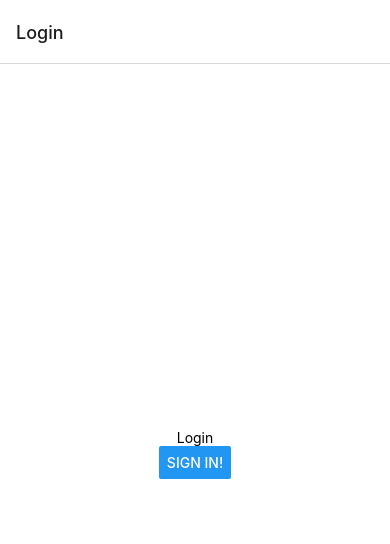
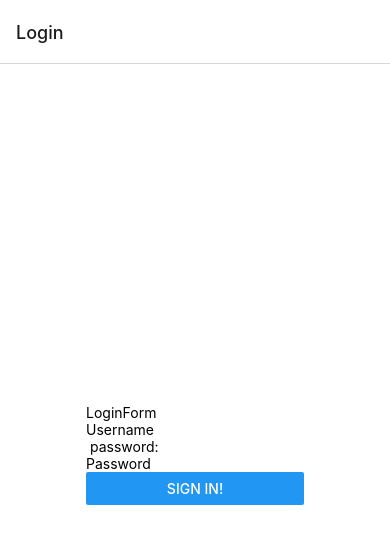
Before and after one commit to Argier96/wbma-assignments, a React Native app: screen /Profile in a window 390 px wide. Shown: the top 544 px of the page. Built offline with nearby package versions, Linux system fonts and the light colour scheme; no server answers.

Commit message:
fixed login and login form done

```diff
--- /dev/null
+++ b/Component/LoginForm.js
@@ -0,0 +1,73 @@
+import {Button, View, Text, TextInput} from 'react-native';
+import PropTypes from 'prop-types';
+import React, {useContext} from 'react';
+import {MainContext} from '../contexts/MainContext';
+import {useAuthentication} from '../Hooks/ApiHooks';
+import AsyncStorage from '@react-native-async-storage/async-storage';
+import {Controller, useForm} from 'react-hook-form';
+
+const LoginForm = (props) => {
+  const {setIsLoggedIn} = useContext(MainContext);
+  const {postLogin} = useAuthentication();
+  const {
+    control,
+    handleSubmit,
+    formState: {errors},
+  } = useForm({
+    defaultValues: {username: '', password: ''},
+  });
+
+  const logIn = async (loginData) => {
+    console.log('Login button pressed', loginData);
+
+    try {
+      const loginResult = await postLogin(loginData);
+      console.log('logIn', loginResult);
+      await AsyncStorage.setItem('userToken', loginResult.token);
+      setIsLoggedIn(true);
+    } catch (error) {
+      console.error('logIn', error);
+    }
+  };
+
+  return (
+    <View>
+      <Text>LoginForm</Text>
+      <Controller
+        control={control}
+        rules={{required: true, minLength: 3}}
+        render={({field: {onChange, onBlur, value}}) => (
+          <TextInput
+            placeholder="Username"
+            onBlur={onBlur}
+            onChangeText={onChange}
+            value={value}
+          />
+        )}
+        name="username"
+      />
+      {errors.username && <Text>Username incorrect.</Text>}
+      <Text> password:</Text>
+      <Controller
+        control={control}
+        rules={{required: true, minLength: 5}}
+        render={({field: {onChange, onBlur, value}}) => (
+          <TextInput
+            placeholder="Password"
+            onBlur={onBlur}
+            onChangeText={onChange}
+            value={value}
+            secureTextEntry={true}
+          />
+        )}
+        name="password"
+      />
+      {errors.password && <Text>Password incorrect.</Text>}
+      <Button title="Sign in!" onPress={handleSubmit(logIn)} />
+    </View>
+  );
+};
+
+LoginForm.propTypes = {};
+
+export default LoginForm;
--- a/contexts/MainContext.js
+++ b/contexts/MainContext.js
@@ -7,7 +7,7 @@
   const [isLoggedIn, setIsLoggedIn] = useState(false);
 
   return (
-    <MainContext.Provider value={[isLoggedIn, setIsLoggedIn]}>
+    <MainContext.Provider value={{isLoggedIn, setIsLoggedIn}}>
       {props.children}
     </MainContext.Provider>
   );
--- a/navigators/Navigators.js
+++ b/navigators/Navigators.js
@@ -36,7 +36,7 @@
 };
 
 const StackScreen = () => {
-  const [isLoggedIn] = useContext(MainContext);
+  const {isLoggedIn} = useContext(MainContext);
   return (
     <Stack.Navigator>
       {isLoggedIn ? (
--- a/package.json
+++ b/package.json
@@ -18,6 +18,7 @@
     "expo": "~47.0.12",
     "expo-status-bar": "~1.4.2",
     "react": "18.1.0",
+    "react-hook-form": "^7.42.1",
     "react-native": "0.70.5",
     "react-native-safe-area-context": "4.4.1",
     "react-native-screens": "~3.18.0"
--- a/views/Login.js
+++ b/views/Login.js
@@ -1,31 +1,19 @@
 import React, {useContext, useEffect} from 'react';
-import {StyleSheet, View, Text, Button} from 'react-native';
+import {StyleSheet, View} from 'react-native';
 import PropTypes from 'prop-types';
 import {MainContext} from '../contexts/MainContext';
 import AsyncStorage from '@react-native-async-storage/async-storage';
-import {useAuthentication, useUser} from '../Hooks/ApiHooks';
+import {useUser} from '../Hooks/ApiHooks';
+import LoginForm from '../Component/LoginForm';
 
 const Login = ({navigation}) => {
   const {setIsLoggedIn} = useContext(MainContext);
-  const {postLogin} = useAuthentication();
   const {getUserByToken} = useUser();
-
-  const logIn = async () => {
-    console.log('Login button pressed');
-    const data = {username: 'riteshg', password: '@Alluz12rg'};
-    try {
-      const loginResult = await postLogin(data);
-      console.log('logIn', loginResult);
-      await AsyncStorage.setItem('userToken', loginResult.token);
-      setIsLoggedIn(true);
-    } catch (error) {
-      console.error('logIn', error);
-    }
-  };
 
   const checkToken = async () => {
     try {
       const userToken = await AsyncStorage.getItem('userToken');
+      if (userToken === null) return;
       const userData = await getUserByToken(userToken);
       console.log('checkToken', userData);
       setIsLoggedIn(true);
@@ -40,8 +28,7 @@
 
   return (
     <View style={styles.container}>
-      <Text>Login</Text>
-      <Button title="Sign in!" onPress={logIn} />
+      <LoginForm />
     </View>
   );
 };
--- a/views/Profile.js
+++ b/views/Profile.js
@@ -5,7 +5,7 @@
 import AsyncStorage from '@react-native-async-storage/async-storage';
 
 const Profile = ({navigation}) => {
-  const [isLoggedIn, setIsLoggedIn] = useContext(MainContext);
+  const {isLoggedIn, setIsLoggedIn} = useContext(MainContext);
   console.log('profile isLoggedIn', isLoggedIn);
   const logout = async () => {
     setIsLoggedIn(false);
```
Also changed, not shown: 1 other file (tests, documents, lock files or other folders).
